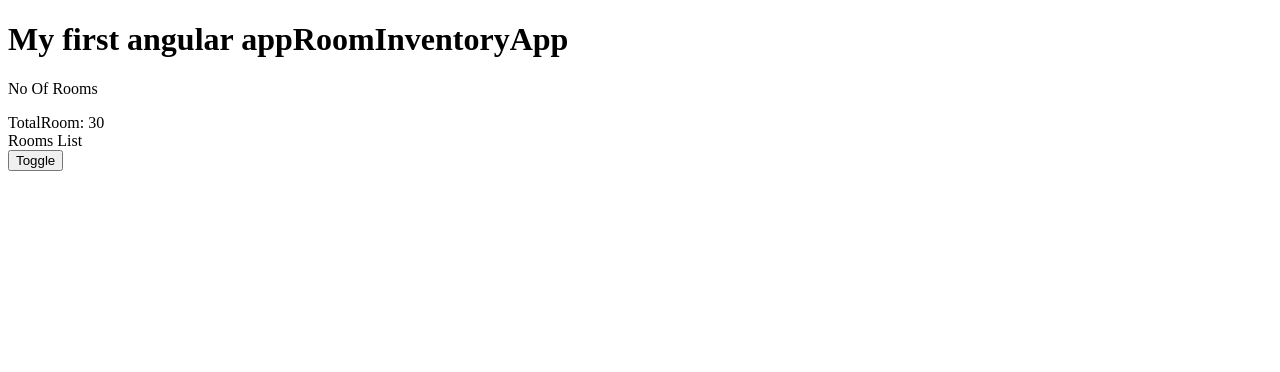
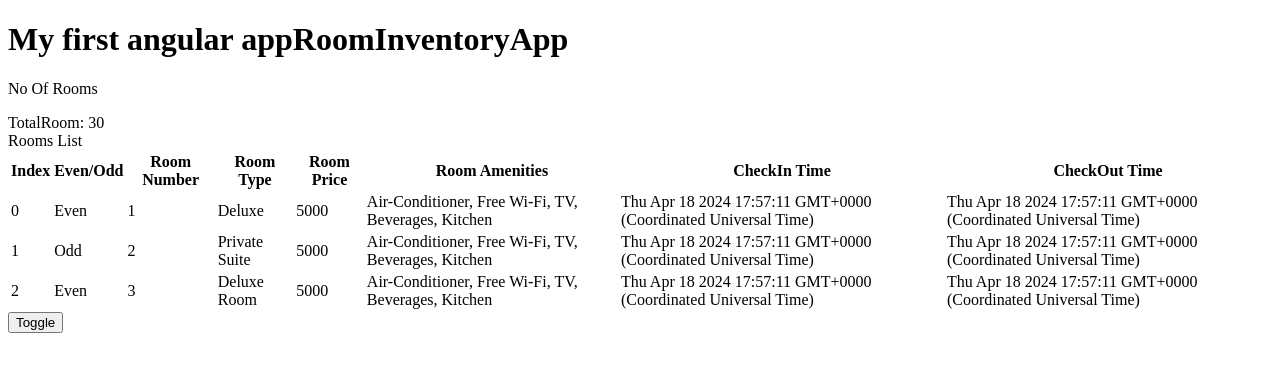
Before and after one commit to Udhayakumar01/RoomInventory_Angular, an Angular app in the folder RoomInventory/: page / in a window 1280 px wide. Shown: the top 372 px of the page. Built offline with nearby package versions, Linux system fonts and the light colour scheme.

Commit message:
ngFor Directive
ngFor Directive Example

```diff
--- a/RoomInventory/src/app/app.component.html
+++ b/RoomInventory/src/app/app.component.html
@@ -6,4 +6,27 @@
   but it will still be there which causes performance issues this can be resolved vy using *ngIf directive -->
     Rooms List
 </div>
+<table>
+  <tr>
+    <th>Index</th>
+    <th>Even/Odd</th>
+    <th>Room Number</th>
+    <th>Room Type</th>
+    <th>Room Price</th>
+    <th>Room Amenities</th>
+    <th>CheckIn Time</th>
+    <th>CheckOut Time</th>
+  </tr>
+  <tr *ngFor="let room of roomList; let e = even; let o = odd; let i = index">
+    <td>{{i}}</td>
+    <td>{{e ? "Even" : "Odd"}}</td>
+    <td>{{room.roomNumber}}</td>
+    <td>{{room.roomType}}</td>
+    <td>{{room.price}}</td>
+    <td>{{room.amenities}}</td>
+    <td>{{room.checkInTime}}</td>
+    <td>{{room.checkOutTime}}</td>
+
+  </tr>
+</table>
 <button (click) = "toggle()">Toggle</button> <!--Event data binding(Event Binding)-->
--- a/RoomInventory/src/app/app.component.ts
+++ b/RoomInventory/src/app/app.component.ts
@@ -2,7 +2,7 @@
 import { RouterOutlet } from '@angular/router';
 import { CommonModule } from '@angular/common';
 import { BrowserModule } from '@angular/platform-browser';
-import { Room } from './Rooms';
+import { Room, RoomList } from './Rooms';
 
 @Component({
   selector: 'app-root',
@@ -20,6 +20,36 @@
     totalRooms : 30,
     bookedRooms : 10
   }
+
+  roomList: RoomList[] = [
+    {
+      roomNumber: 1,
+      roomType: 'Deluxe',
+      amenities: 'Air-Conditioner, Free Wi-Fi, TV, Beverages, Kitchen',
+      price: 5000,
+      photos: 'img',
+      checkInTime: new Date(),
+      checkOutTime: new Date()
+    },
+    {
+      roomNumber: 2,
+      roomType: 'Private Suite',
+      amenities: 'Air-Conditioner, Free Wi-Fi, TV, Beverages, Kitchen',
+      price: 5000,
+      photos: 'img',
+      checkInTime: new Date(),
+      checkOutTime: new Date()
+    },
+    {
+      roomNumber: 3,
+      roomType: 'Deluxe Room',
+      amenities: 'Air-Conditioner, Free Wi-Fi, TV, Beverages, Kitchen',
+      price: 5000,
+      photos: 'img',
+      checkInTime: new Date(),
+      checkOutTime: new Date()
+    }
+  ];
   toggle()
   {
       this.hideRooms = !this.hideRooms;
```
Also changed, not shown: RoomInventory/src/app/Rooms.ts (+10 -0 lines).
